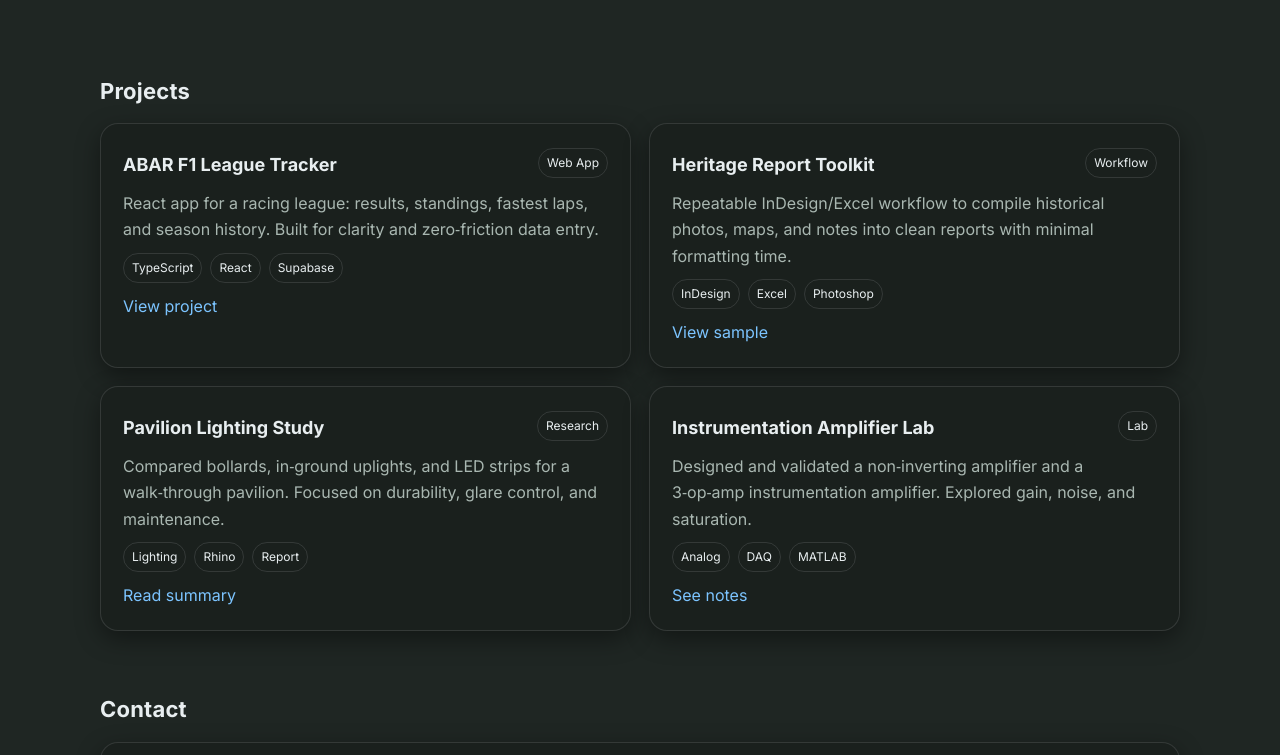
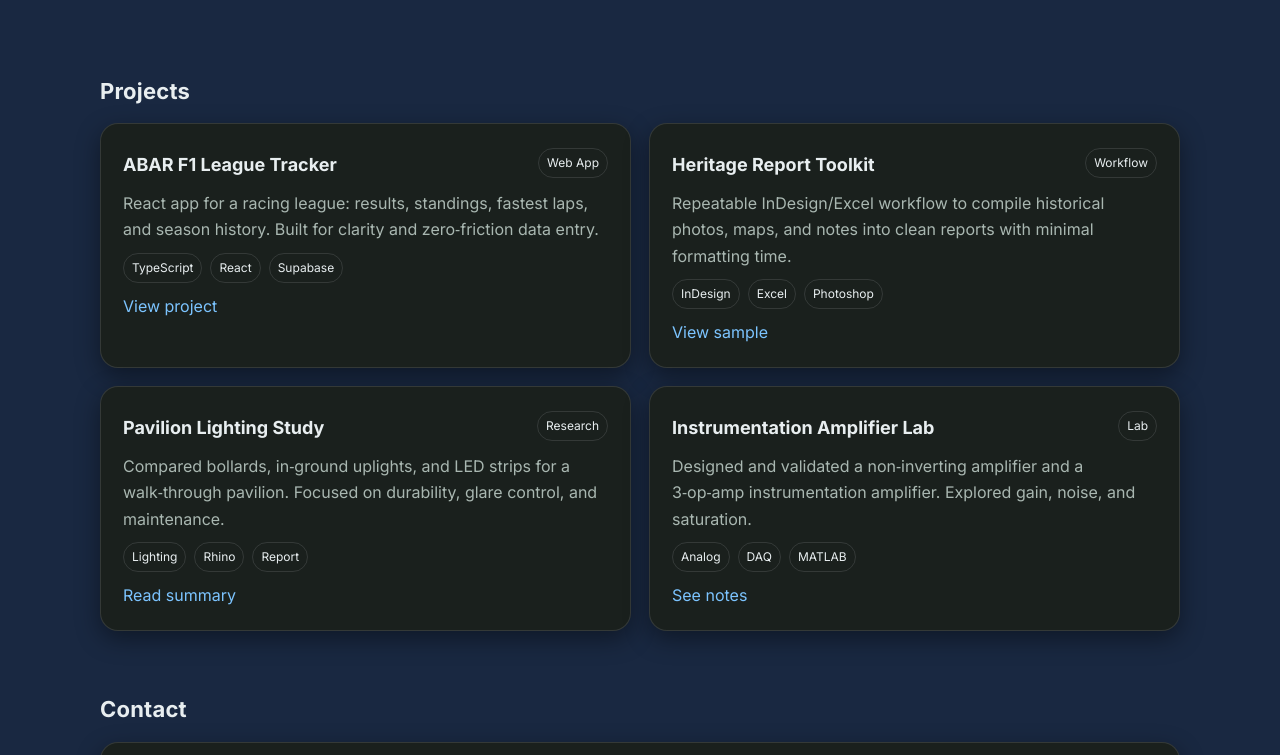
Before and after one commit to huckleberryvibes/huckleberryvibes.github.io, a plain HTML site: page projects.html in a window 1280 px wide. Shown: the part 176-931 px from the top of the page. Drawn offline with Linux system fonts and the dark colour scheme; a script that the page names is missing.

Commit message:
Update projects.html

```diff
--- a/projects.html
+++ b/projects.html
@@ -21,7 +21,7 @@
     }
     @media (prefers-color-scheme: dark) {
       :root{
-        --bg:#1f2623; /* dark sage */
+        --bg:#192841; /* light Blue Whale */
         --panel:#1a201d; --text:#e8eef0; --muted:#a9b7b1; --accent:#7cc4ff; --ring:#7cc4ff33; --shadow:0 8px 24px rgba(0,0,0,.4);
       }
     }
```
